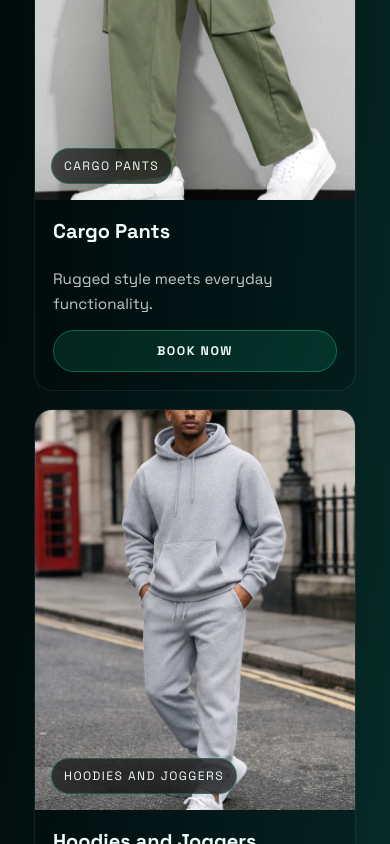
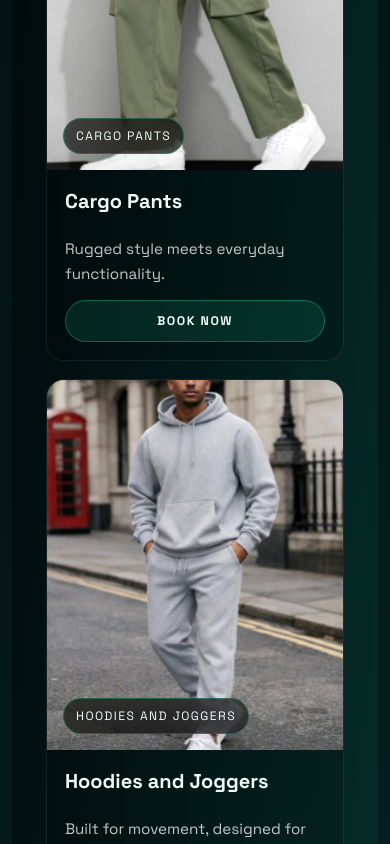
Before and after one commit to Isreal5161/vector-s-tag, a React (Vite) app: page / in a window 390 px wide. Shown: the part 2982-3826 px from the top of the page. Built offline with nearby package versions, Linux system fonts and the light colour scheme.

Commit message:
hero section updat

```diff
--- a/src/styles/pages.css
+++ b/src/styles/pages.css
@@ -800,7 +800,30 @@
 	text-shadow: 0 10px 28px rgba(0, 0, 0, 0.56);
 }
 
+/* Stretch hero to viewport edges on tablet and improve stacking on mobile */
+@media (max-width: 1024px) {
+	.hero-section {
+		margin-inline: 0;
+		padding: 30px 12px 72px;
+	}
+
+	/* Allow the hero panel to take more horizontal space while keeping the swiper visible */
+	.hero-top-grid {
+		grid-template-columns: minmax(0, 1.2fr) minmax(300px, 0.8fr);
+		gap: 32px;
+	}
+
+	.hero-swiper-stage {
+		min-height: clamp(420px, 40vw, 560px);
+	}
+}
+
 @media (max-width: 760px) {
+	.hero-section {
+		margin-inline: 0;
+		padding: 24px 12px 56px;
+	}
+
 	.hero-top-grid {
 		grid-template-columns: 1fr;
 		gap: clamp(24px, 6vw, 42px);
```
Lines whose indentation alone changed are shown as unchanged.
